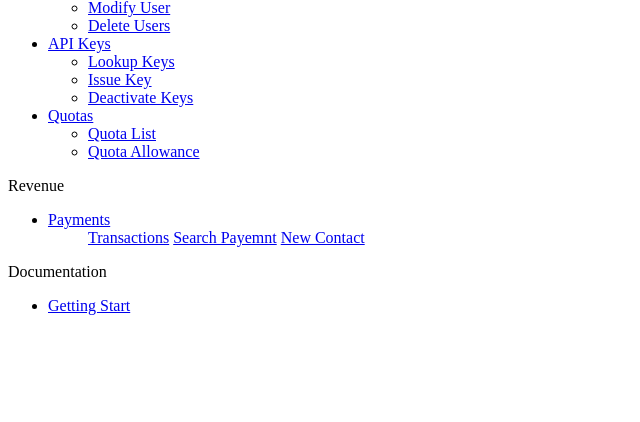
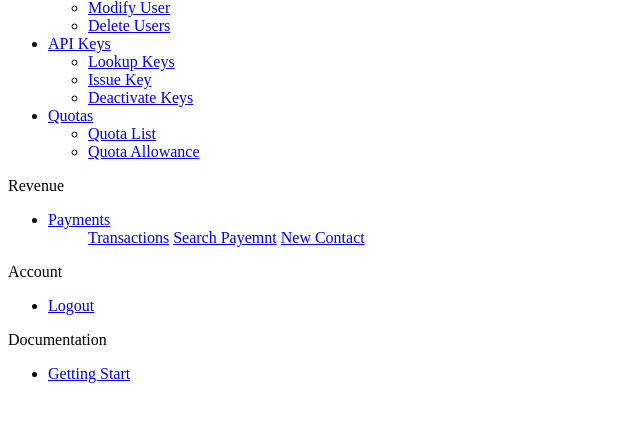
Before and after one commit to nivid-koradiya/vasudeva, a Django app: template templates/sidebar/admin_sidebar.html in a window 1280 px wide. Shown: the part 291-713 px from the top of the page, without its empty margins (0-640 px from the left). Run offline with Django 4.2, Linux system fonts and the light colour scheme; the template is opened without the code that fills it, so the values that code supplies are empty.

Commit message:
logout button added

```diff
--- a/templates/sidebar/admin_sidebar.html
+++ b/templates/sidebar/admin_sidebar.html
@@ -132,6 +132,19 @@
     </ul>
 
     <p class="text-muted nav-heading mt-4 mb-1">
+        <span>Account</span>
+    </p>
+    <ul class="navbar-nav flex-fill w-100 mb-2">
+        <li class="nav-item w-100">
+            <a class="nav-link" href="{% url 'logout' %}">
+                <i class="fe fe-log-out fe-16"></i>
+                <span class="ml-3 item-text">Logout</span>
+            </a>
+        </li>
+    </ul>
+
+
+    <p class="text-muted nav-heading mt-4 mb-1">
         <span>Documentation</span>
     </p>
     <ul class="navbar-nav flex-fill w-100 mb-2">
```
